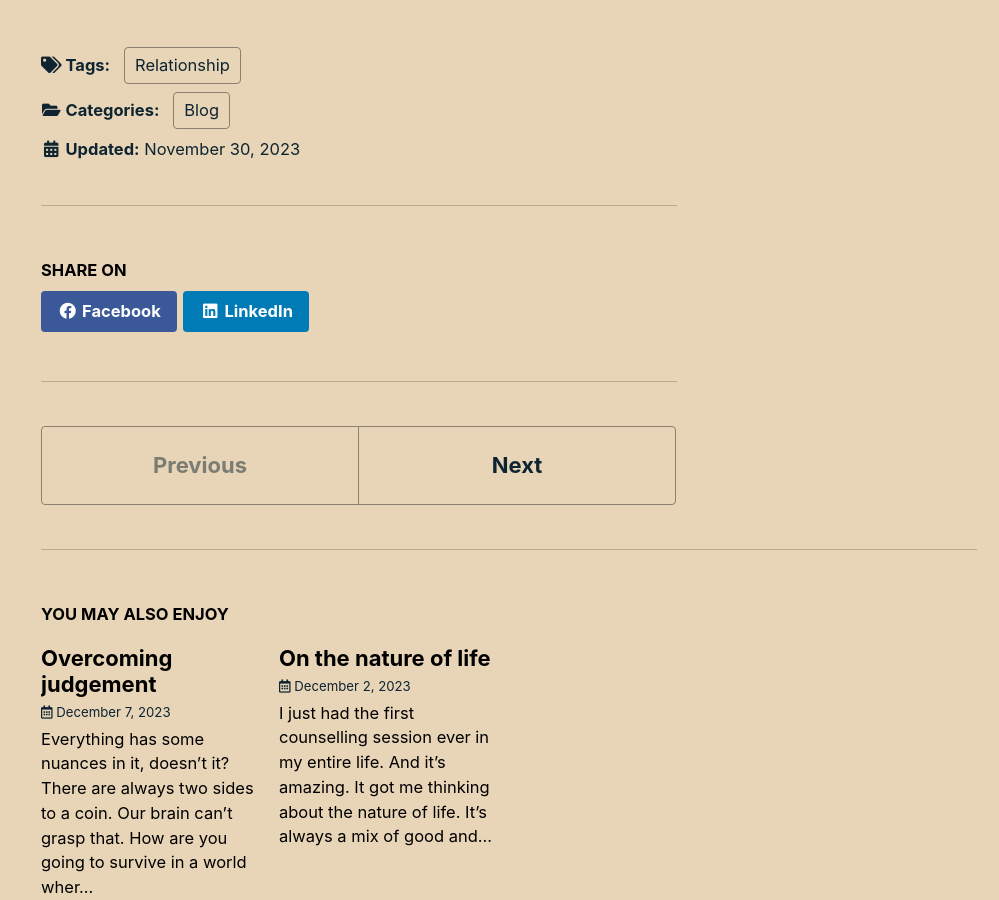
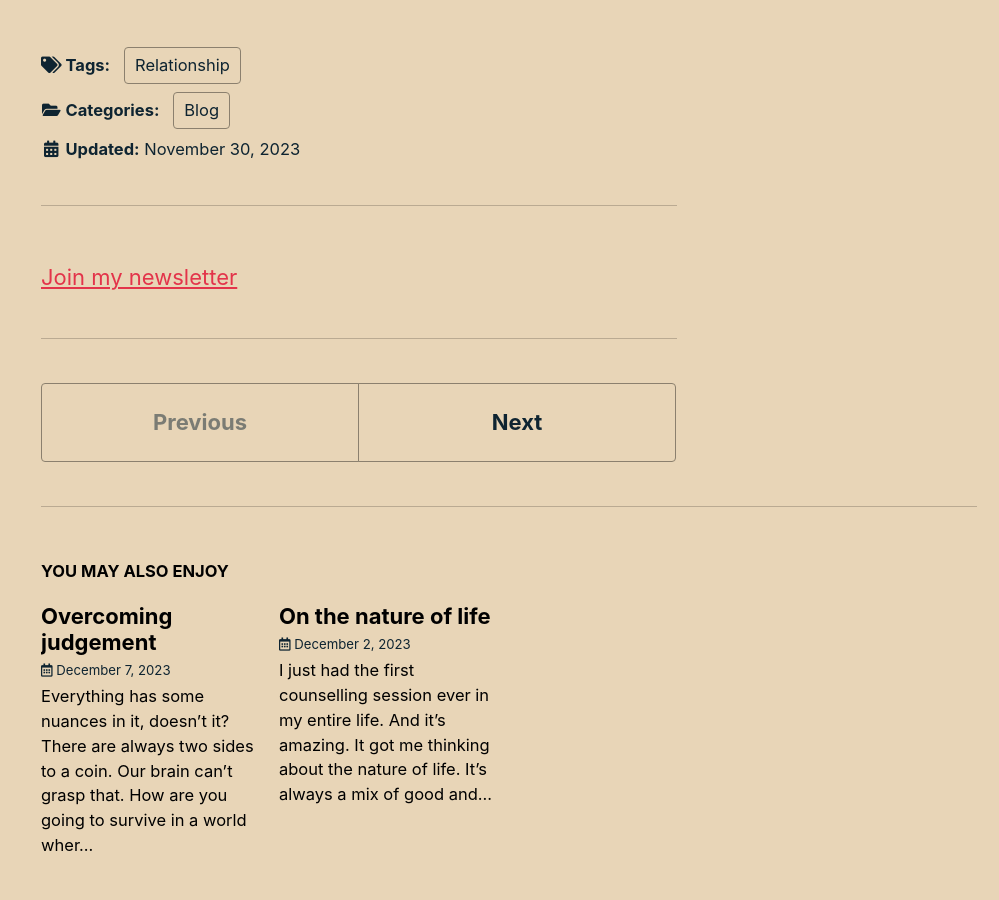
Before and after one commit to RichardHoa/RichardHoa.github.io, a Jekyll site: the page built from _posts/2023-11-30-price-in-relationship.md, in a window 1280 px wide and 900 px high, scrolled down 1117 px. Shown: the whole window, without its empty margins (281-1280 px from the left). Built offline with Jekyll 4.4.1, drawn with Linux system fonts in a browser that asks for light colours; cached includes are drawn as plain includes.

Commit message:
newsletter update

```diff
--- a/_data/ui-text.yml
+++ b/_data/ui-text.yml
@@ -18,7 +18,7 @@ en: &DEFAULT_EN
   ext_link_label             : "Direct link"
   less_than                  : "less than"
   minute_read                : "minute read"
-  share_on_label             : "Share on"
+  share_on_label             : ""
   meta_label                 :
   tags_label                 : "Tags:"
   categories_label           : "Categories:"
--- a/_includes/social-share.html
+++ b/_includes/social-share.html
@@ -1,12 +1,10 @@
 <section class="page__share">
   {% if site.data.ui-text[site.locale].share_on_label %}
-    <h4 class="page__share-title">{{ site.data.ui-text[site.locale].share_on_label | default: "Share on" }}</h4>
+    <h4 class="page__share-title">{{ site.data.ui-text[site.locale].share_on_label | default: "" }}</h4>
   {% endif %}
 
-  <a href="https://www.facebook.com/sharer/sharer.php?u={{ page.url | absolute_url | url_encode }}" class="btn btn--facebook" target="_blank" title="{{ site.data.ui-text[site.locale].share_on_label | default: 'Share on' }} Facebook"><i class="fab fa-fw fa-facebook" aria-hidden="true"></i><span> Facebook</span></a>
-
-  <a href="https://www.linkedin.com/sharing/share-offsite/?url={{ page.url | absolute_url | url_encode }}" class="btn btn--linkedin" target="_blank" rel="noopener noreferrer" title="{{ site.data.ui-text[site.locale].share_on_label | default: 'Share on' }} LinkedIn">
-    <i class="fab fa-fw fa-linkedin" aria-hidden="true"></i><span> LinkedIn</span>
+  <a href="https://forms.gle/najdG7HDq6FQR3iZ7" target="_blank">
+  Join my newsletter
   </a>
 
 </section>
```
